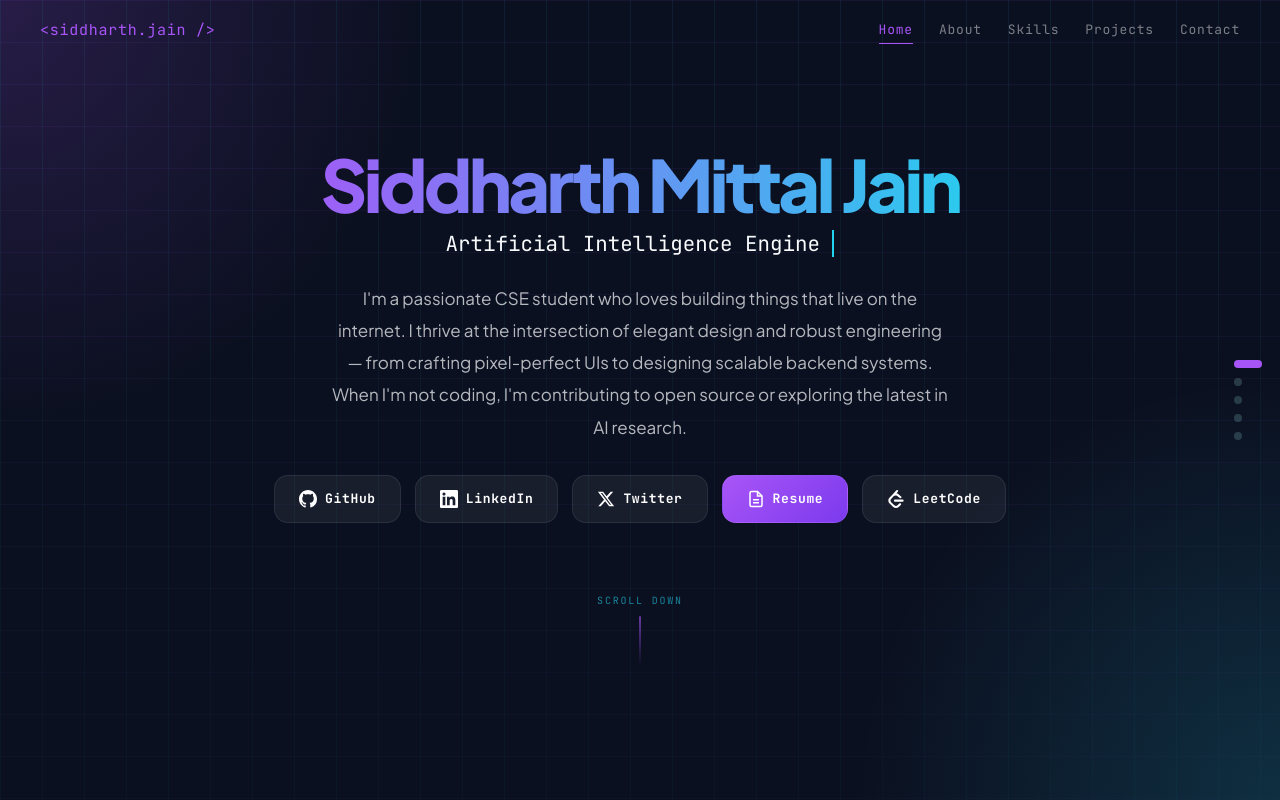
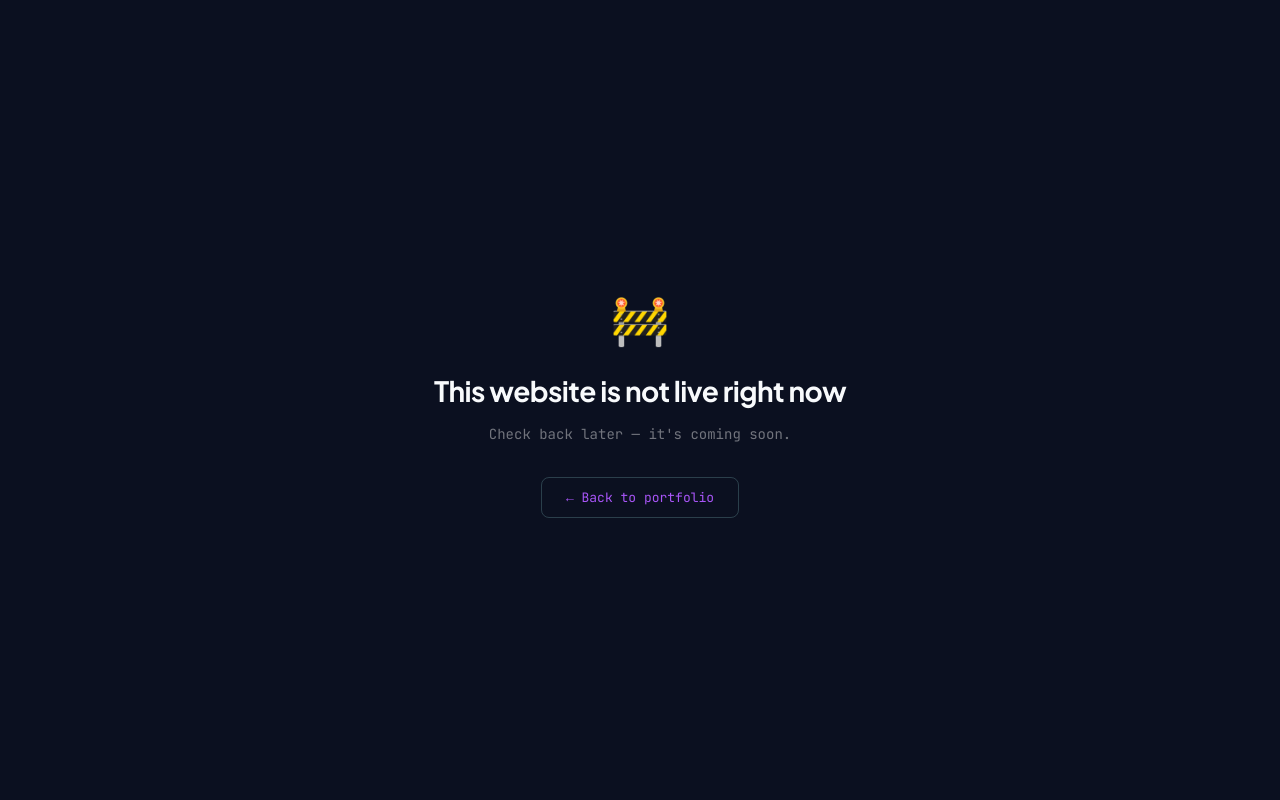
Before and after one commit to Siddharth-Jain-252/my_portfolio, a React (Vite) app: page /not-live in a window 1280 px wide. Shown: the top 800 px of the page. Built offline with nearby package versions, Linux system fonts and the light colour scheme.

Commit message:
Added a not live page

```diff
--- a/package.json
+++ b/package.json
@@ -12,7 +12,8 @@
   "dependencies": {
     "@tailwindcss/vite": "^4.2.4",
     "react": "^19.2.5",
-    "react-dom": "^19.2.5"
+    "react-dom": "^19.2.5",
+    "react-router-dom": "^7.15.0"
   },
   "devDependencies": {
     "@eslint/js": "^10.0.1",
--- a/src/App.jsx
+++ b/src/App.jsx
@@ -1,4 +1,6 @@
 import { useState, useEffect } from "react";
+import { BrowserRouter, Routes, Route } from "react-router-dom";
+import NotLive from "./pages/NotLive";
 import { C, SECTIONS } from "./constants/theme";
 import { useIsMobile } from "./hooks/useIsMobile";
 
@@ -51,7 +53,7 @@ export default function App() {
     return () => observer.disconnect();
   }, []);
 
-  return (
+  const Portfolio = (
     <div style={{ background: C.bg, minHeight: "100vh", color: C.text, overflowX: "hidden" }}>
       <Navbar active={active} />
 
@@ -66,4 +68,13 @@ export default function App() {
       <Footer />
     </div>
   );
+
+  return (
+    <BrowserRouter>
+      <Routes>
+        <Route path="/" element={Portfolio} />
+        <Route path="/not-live" element={<NotLive />} />
+      </Routes>
+    </BrowserRouter>
+  );
 }
--- a/src/components/ProjectCard.jsx
+++ b/src/components/ProjectCard.jsx
@@ -1,6 +1,7 @@
 import { C } from "../constants/theme";
 import { useInView } from "../hooks/useInView";
 import { Gh, Ext } from "./Icons";
+import { Link } from "react-router-dom";
 
 /**
  * Single project card with cover art, description, tags, and action buttons.
@@ -140,6 +141,8 @@ export default function ProjectCard({ project, idx, sm }) {
             >
             <Gh s={15} /> GitHub
           </a>
+          {/* Live button */}
+          {project.websiteLink ? (
             <a
               href={project.websiteLink}
               target="_blank"
@@ -157,6 +160,23 @@ export default function ProjectCard({ project, idx, sm }) {
             >
               <Ext s={13} /> Live
             </a>
+          ) : (
+            <Link
+              to="/not-live"
+              style={{
+                flex: 1, display: "flex", alignItems: "center", justifyContent: "center", gap: 6,
+                padding: "11px 0", borderRadius: 7,
+                background: "rgba(118,171,174,0.14)",
+                border: "1px solid rgba(118,171,174,0.24)",
+                color: C.accent, textDecoration: "none",
+                fontSize: 12, fontFamily: C.mono, minHeight: 46, transition: "background 0.18s",
+              }}
+              onMouseEnter={(e) => (e.currentTarget.style.background = "rgba(118,171,174,0.24)")}
+              onMouseLeave={(e) => (e.currentTarget.style.background = "rgba(118,171,174,0.14)")}
+            >
+              <Ext s={13} /> Live
+            </Link>
+          )}
         </div>
       </div>
     </div>
--- a/src/data/projects.json
+++ b/src/data/projects.json
@@ -3,40 +3,40 @@
     "name": "Chat App",
     "picture": "/images/ChatAppPic.png",
     "description": "A real-time AI chat application powered by LLM APIs with streaming responses, conversation history, and multi-modal support. Features include code highlighting, markdown rendering, and custom system prompts.",
-    "tags": ["Next.js", "OpenAI", "WebSockets", "PostgreSQL"],
-    "websiteLink": "https://neuralchat.demo",
-    "githubLink": "https://github.com/alexreyes/neuralchat"
+    "tags": ["Spring Framework", "Java", "WebSockets", "PostgreSQL", "ReactJS", "Tailwind CSS"],
+    "websiteLink": null,
+    "githubLink": "https://github.com/Siddharth-Jain-252/ChatApp"
   },
   {
     "name": "Air Writing",
     "picture": "/images/AirWritingPic.png",
     "description": "A collaborative code editor with real-time sync powered by CRDTs. Supports 20+ languages with syntax highlighting, live cursor tracking, and integrated video calling via WebRTC.",
-    "tags": ["React", "Node.js", "CRDTs", "WebRTC"],
-    "websiteLink": "https://codecollab.demo",
-    "githubLink": "https://github.com/alexreyes/codecollab"
+    "tags": ["CNN", "MediaPipe", "FastAPI", "Tensorflow", "Docker", "OpenCV", "React", "Tailwind CSS"],
+    "websiteLink": "https://airwriting2.vercel.app/",
+    "githubLink": "https://github.com/Siddharth-Jain-252/air_writing"
   },
   {
     "name": "Swadist",
     "picture": "/images/SwadistPic.png",
     "description": "A full-stack project management tool inspired by Notion. Drag-and-drop boards, rich text editing, nested databases, and a powerful filter & sort system. REST API consumed by a React SPA.",
-    "tags": ["React", "FastAPI", "PostgreSQL", "Docker"],
-    "websiteLink": "https://taskflow.demo",
-    "githubLink": "https://github.com/alexreyes/taskflow"
+    "tags": ["Scikit-learn", "React", "FastAPI", "Docker", "Tailwind CSS"],
+    "websiteLink": "https://swadist-zeta.vercel.app/",
+    "githubLink": "https://github.com/Siddharth-Jain-252/Swadist"
   },
   {
     "name": "Instagram Spam Detector",
     "picture": "/images/InstagramSpamPic.png",
     "description": "An interactive platform to visualize 30+ sorting, pathfinding, and graph algorithms step-by-step. Built for learners — control speed, step backward, and see live complexity analysis.",
-    "tags": ["React", "D3.js", "TypeScript", "Vite"],
-    "websiteLink": "https://algoviz.demo",
-    "githubLink": "https://github.com/alexreyes/algo-visualizer"
+    "tags": ["Scikit-learn", "Javascript", "Css", "HTML"],
+    "websiteLink": "https://fake-id-detection-3.onrender.com/",
+    "githubLink": "https://github.com/Siddharth-Jain-252/Fake_Id_Detection"
   },
   {
     "name": "MyKeyboard",
     "picture": "/images/MyKeyboardPic.png",
     "description": "A college event and community platform with user authentication, real-time notifications, geolocation-based event discovery, and an admin dashboard for event organizers.",
-    "tags": ["Next.js", "Supabase", "Tailwind", "Vercel"],
-    "websiteLink": "https://campusconnect.demo",
-    "githubLink": "https://github.com/alexreyes/campusconnect"
+    "tags": ["LSTM", "Tensorflow", "React", "Tailwind CSS"],
+    "websiteLink": "#",
+    "githubLink": "https://github.com/Siddharth-Jain-252/MyKeyboard"
   }
 ]
--- /dev/null
+++ b/src/pages/NotLive.jsx
@@ -0,0 +1,48 @@
+import { C } from "../constants/theme";
+
+export default function NotLive() {
+  return (
+    <div style={{
+      minHeight: "100vh",
+      background: C.bg,
+      display: "flex",
+      flexDirection: "column",
+      alignItems: "center",
+      justifyContent: "center",
+      fontFamily: C.sans,
+    }}>
+      <span style={{ fontSize: 48, marginBottom: 16 }}>🚧</span>
+      <h1 style={{
+        color: C.text,
+        fontSize: 28,
+        fontWeight: 700,
+        margin: "0 0 12px",
+        letterSpacing: "-0.02em",
+      }}>
+        This website is not live right now
+      </h1>
+      <p style={{
+        color: "rgba(238,238,238,0.45)",
+        fontSize: 14,
+        fontFamily: C.mono,
+        margin: "0 0 32px",
+      }}>
+        Check back later — it's coming soon.
+      </p>
+      <a
+        href="/"
+        style={{
+          padding: "10px 24px",
+          borderRadius: 8,
+          border: "1px solid rgba(118,171,174,0.3)",
+          color: C.accent,
+          textDecoration: "none",
+          fontSize: 13,
+          fontFamily: C.mono,
+        }}
+      >
+        ← Back to portfolio
+      </a>
+    </div>
+  );
+}
```
Also changed, not shown: 1 other file (tests, documents, lock files or other folders). Lines whose indentation alone changed are shown as unchanged.
